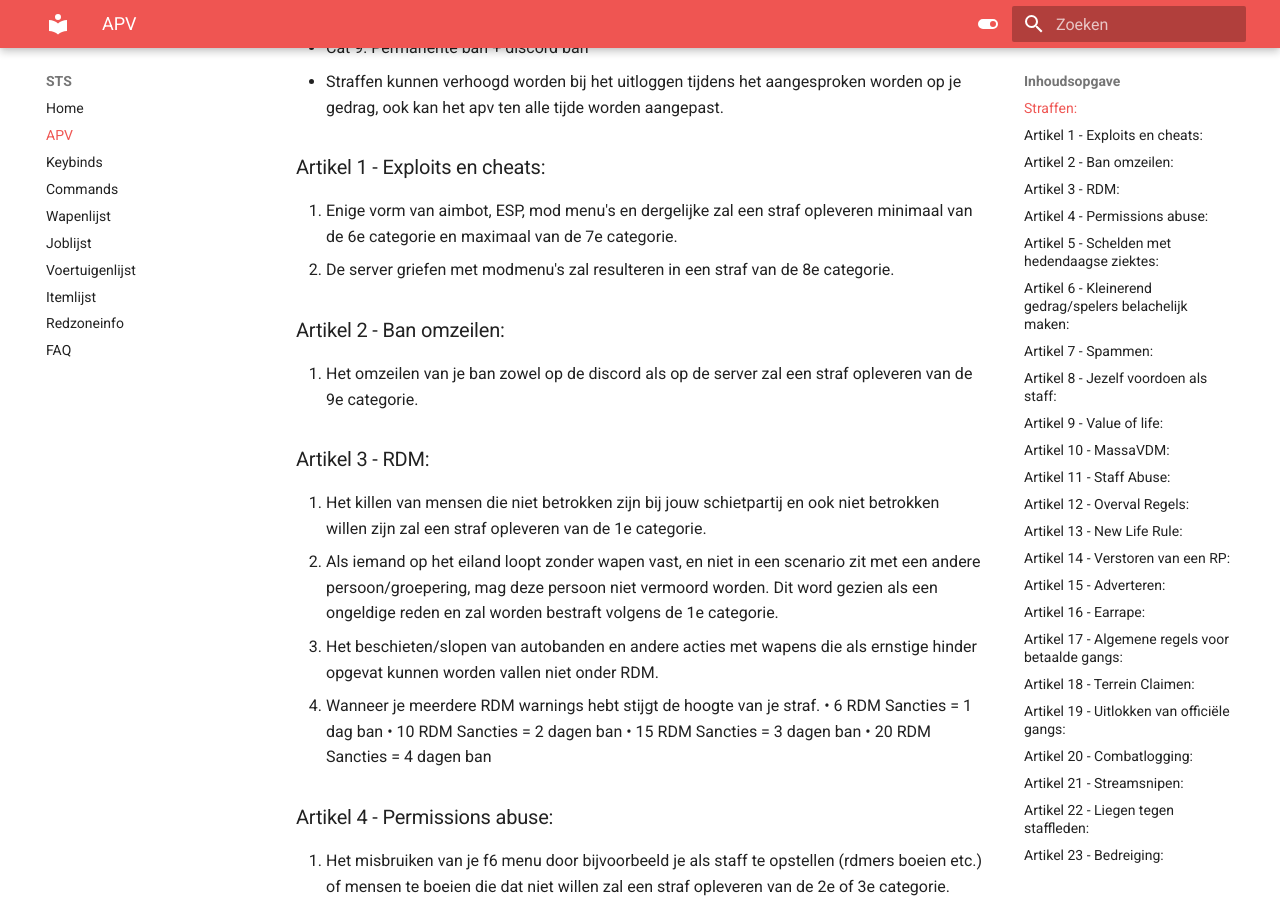
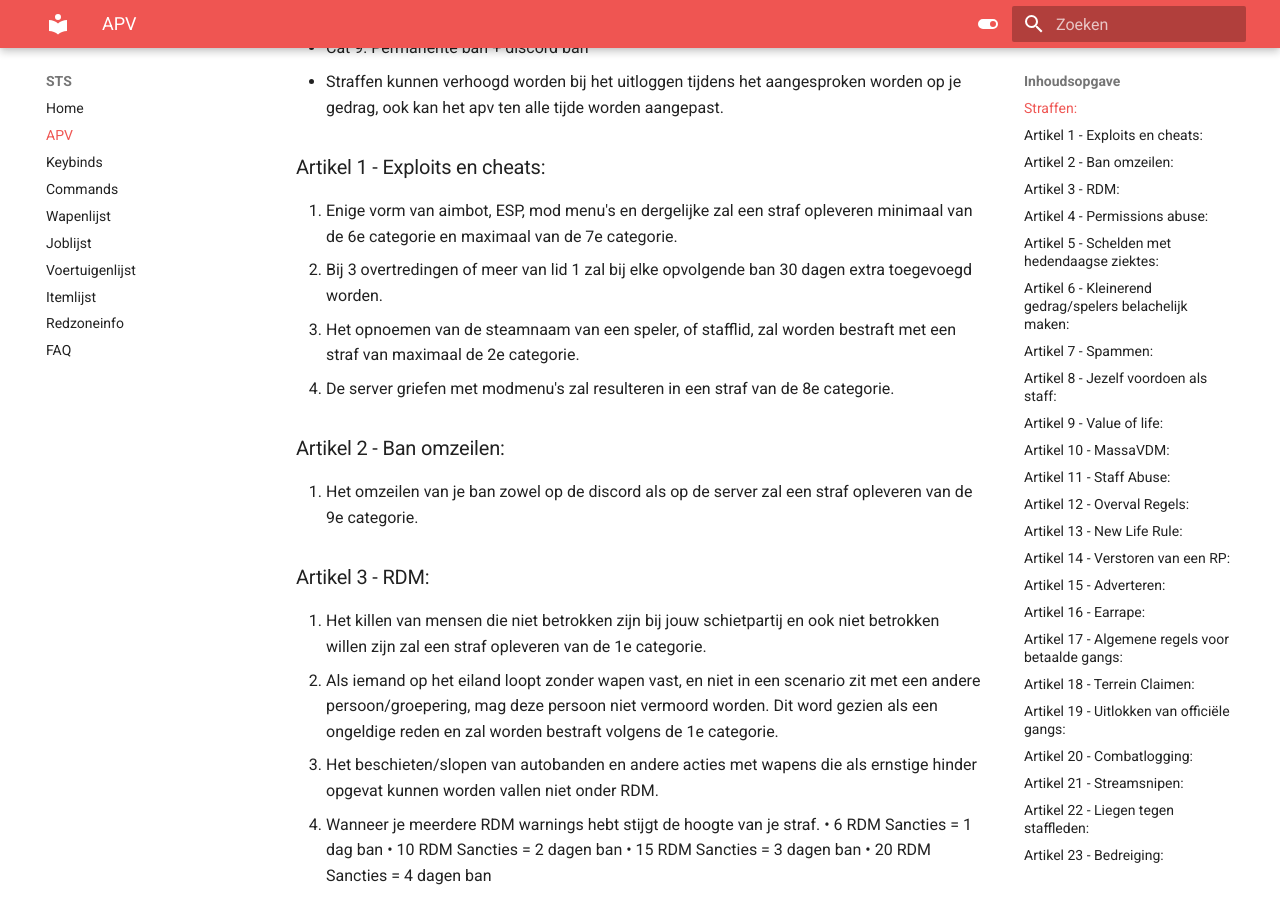
Before and after one commit to Welseyy/STSAPV, an MkDocs documentation site: the page built from docs/apv.md, in a window 1280 px wide and 900 px high, scrolled down 459 px. Built offline with MkDocs 1.6.1 and Material for MkDocs 9.7.7, drawn with Linux system fonts in a browser that asks for light colours.

Commit message:
Update apv.md

```diff
--- a/docs/apv.md
+++ b/docs/apv.md
@@ -15,7 +15,9 @@
 ### Artikel 1 - Exploits en cheats:
 
 1. Enige vorm van aimbot, ESP, mod menu's en dergelijke zal een straf opleveren minimaal van de 6e categorie en maximaal van de 7e categorie.
-2. De server griefen met modmenu's zal resulteren in een straf van de 8e categorie.
+2. Bij 3 overtredingen of meer van lid 1 zal bij elke opvolgende ban 30 dagen extra toegevoegd worden.
+3. Het opnoemen van de steamnaam van een speler, of stafflid, zal worden bestraft met een straf van maximaal de 2e categorie.
+4. De server griefen met modmenu's zal resulteren in een straf van de 8e categorie.
 
 ### Artikel 2 - Ban omzeilen:
 1. Het omzeilen van je ban zowel op de discord als op de server zal een straf opleveren van de 9e categorie.
```
